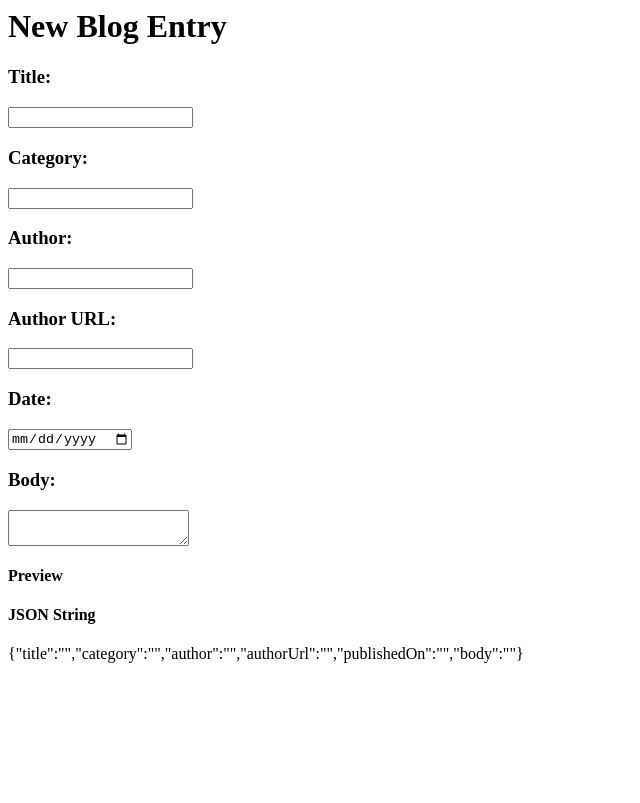
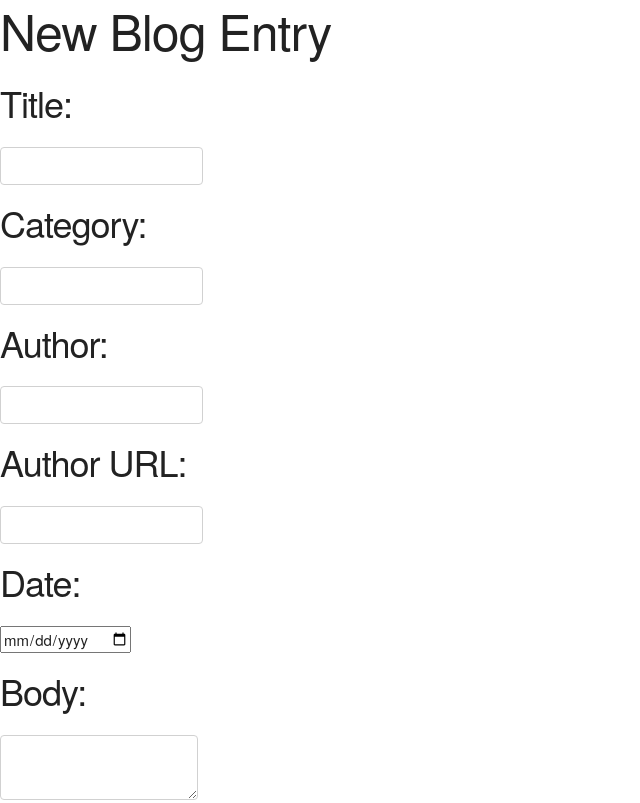
Before and after one commit to flegald/code-blog, a plain HTML site: page newentry.html in a window 1280 px wide. Shown: the top 803 px of the page, without its empty margins (0-640 px from the left). Drawn offline with Linux system fonts and the light colour scheme.

Commit message:
fixed bug so now new article is formatted correctly

```diff
--- a/JS/newentry.js
+++ b/JS/newentry.js
@@ -32,11 +32,11 @@ function render() {
   var mDateVal = marked(dateVal);
   var mBodyVal = marked(bodyVal);
 
-  article.title = mTitleVal;
-  article.category = mCatVal;
-  article.author = mAuthVal;
-  article.authorUrl = mAuthUrlVal;
-  article.publishedOn = mDateVal;
+  article.title = titleVal;
+  article.category = catVal;
+  article.author = authVal;
+  article.authorUrl = authUrlVal;
+  article.publishedOn = dateVal;
   article.body = mBodyVal;
 
   var jsonStr = JSON.stringify(article);
--- a/newentry.html
+++ b/newentry.html
@@ -1,6 +1,13 @@
 <DOCTYPE html>
   <head>
     <meta lang='en'>
+    <link rel="stylesheet" type="text/css" href="CSS/base.css">
+    <link rel="stylesheet" type="text/css" href="CSS/layout.css">
+    <link rel="stylesheet" type="text/css" href="CSS/module.css">
+    <link rel="stylesheet" type="text/css" href="CSS/normalize.css">
+    <link rel="stylesheet" type="text/css" href="CSS/skeleton.css">
+
+
     <title>New Entry</title>
   </head>
 
```
Also changed, not shown: JS/blog.js.
